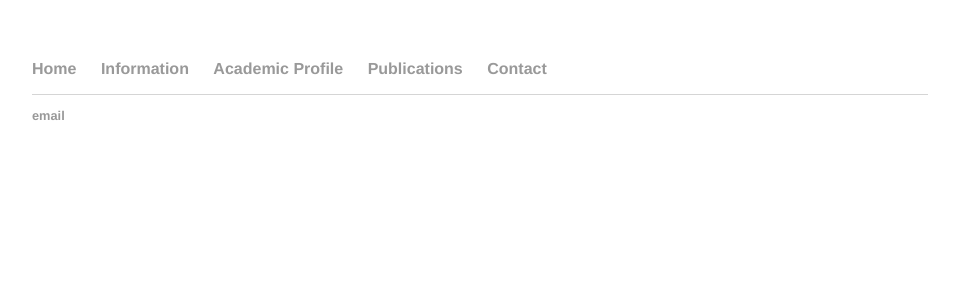
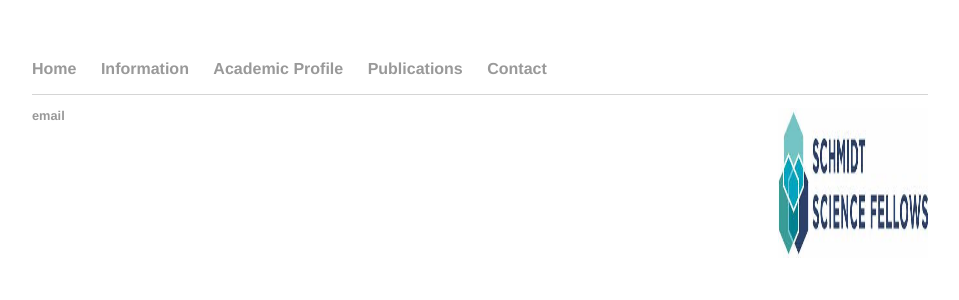
Before and after one commit to kadiliissaar/kadiliissaar.github.io, a Jekyll site: the page built from Photos/readme.md, in a window 1280 px wide. Shown: the top 300 px of the page, without its empty margins (160-1119 px from the left). Built offline with Jekyll 4.4.1, drawn with Linux system fonts in a browser that asks for light colours; our own code applies the rules of GitHub Pages for plain Markdown files.

Commit message:
Update default.html

```diff
--- a/_layouts/default.html
+++ b/_layouts/default.html
@@ -24,6 +24,7 @@
 			<footer>
 	    		<ul>
 	        		<li><a href="mailto:kadiliissaar@gmail.com">email</a></li>
+				<li><img src="https://github.com/kadiliissaar/kadiliissaar.github.io/raw/master/Photos/Logos/SSF.jpg" style="float:right;width:150px;height:150px;margin-bottom:15px;margin-left:15px" style="width:100%"></li>
 				</ul>
 			</footer>
 		</body>
```
